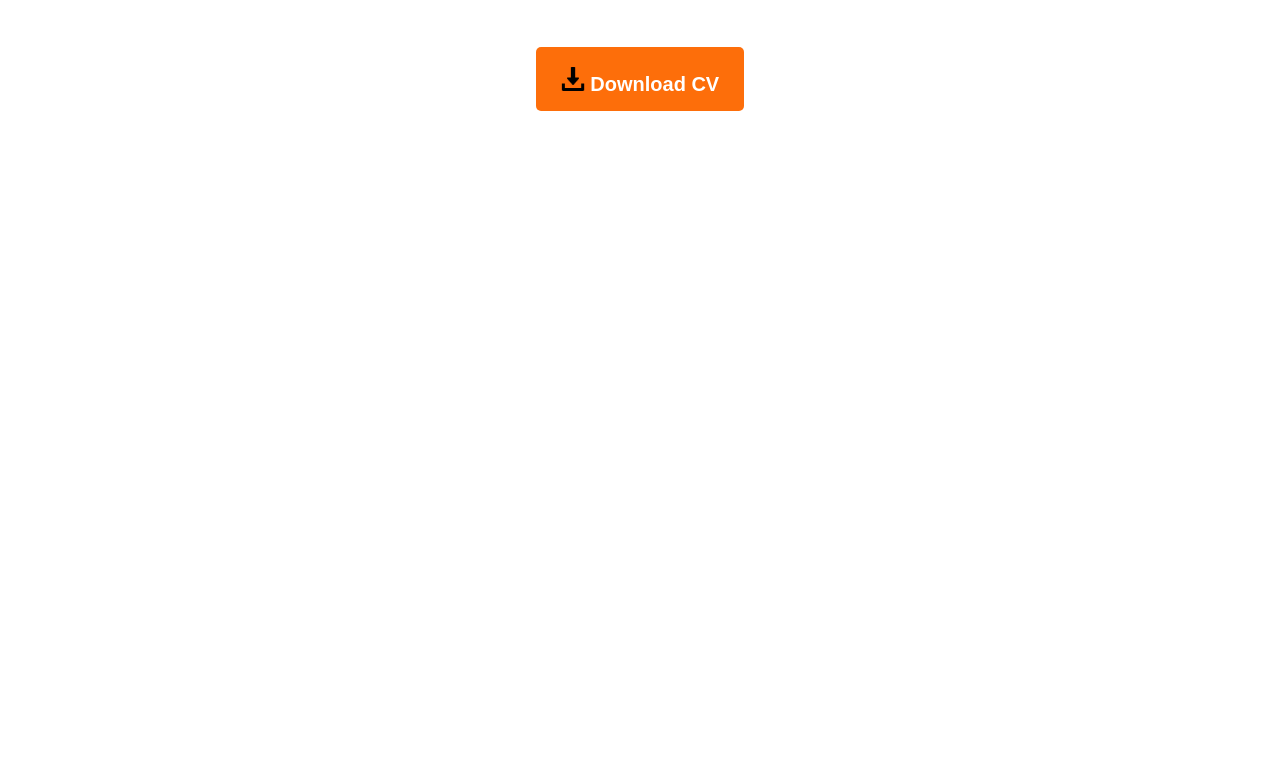
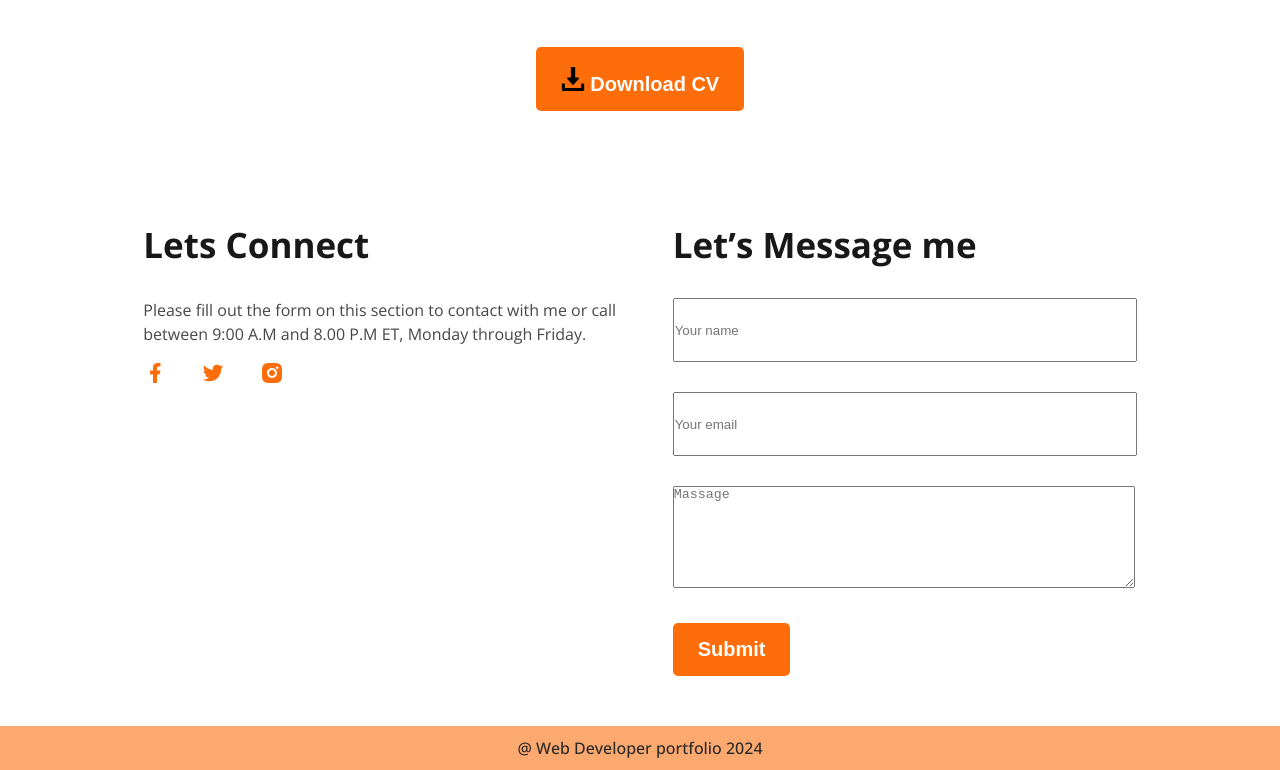
Before and after one commit to ashikbillah699/web-dev-portfolio, a plain HTML site: page index.html in a window 1280 px wide. Shown: the part 3119-3889 px from the top of the page. Before the commit the page ends 3340 px from the top, so only its background shows below. Drawn offline with nearby package versions, Linux system fonts and the light colour scheme.

Commit message:
project done

```diff
--- a/css/portfolio.css
+++ b/css/portfolio.css
@@ -2,26 +2,27 @@
 @import url('https://fonts.googleapis.com/css2?family=Open+Sans:ital,wght@0,300..800;1,300..800&display=swap');
 
 .open-sans-normal {
-  font-family: "Open Sans", sans-serif;
-  font-optical-sizing: auto;
-  font-style: normal;
-  font-variation-settings:"wdth" 100;
+    font-family: "Open Sans", sans-serif;
+    font-optical-sizing: auto;
+    font-style: normal;
+    font-variation-settings: "wdth" 100;
 }
+
 /* Common style */
-*{
+* {
     margin: 0 auto;
     padding: 0;
 }
 
-.text-primary{
+.text-primary {
     color: #FD6E0A;
 }
 
-.dark-2{
+.dark-2 {
     color: #474747;
 }
 
-.btn-primary{
+.btn-primary {
     background-color: #FD6E0A;
     color: #fff;
     padding: 15px 25px;
@@ -31,7 +32,7 @@
     font-weight: 700;
 }
 
-.section-title{
+.section-title {
     color: #181818;
     font-size: 35px;
     font-weight: bold;
@@ -40,7 +41,7 @@
 }
 
 /* header style */
-Header{
+Header {
     background-image: url('../images/developer.png'), url('../images/header_bg.png');
     background-repeat: no-repeat;
     background-position: top left, bottom right;
@@ -49,85 +50,85 @@ Header{
 }
 
 /* Nav style */
-.nav-title{
+.nav-title {
     font-size: 45px;
     font-weight: 800;
     color: #181818;
 }
 
-nav{
+nav {
     display: flex;
     justify-content: space-around;
     padding: 50px 0;
     text-align: center;
 }
 
-nav ul{
+nav ul {
     display: flex;
-    align-items: center ;
+    align-items: center;
 }
 
-nav ul li{
+nav ul li {
     list-style: none;
     margin-right: 50px;
 }
 
-nav li a{
+nav li a {
     text-decoration: none;
     font-size: 20px;
 
 }
 
 /* Banner style */
-.banner{
+.banner {
     display: flex;
     justify-content: space-between;
 
 }
 
-.banner-content{
+.banner-content {
     width: 1000px;
-    margin:130px 0px 0 200px;
+    margin: 130px 0px 0 200px;
 }
 
-.banner-content h4{
+.banner-content h4 {
     color: #474747;
     font-size: 35px;
     font-weight: 600;
 }
 
-.banner-content h1{
+.banner-content h1 {
     color: #181818;
     font-size: 65px;
     font-weight: 800;
 }
 
-.banner-content p{
+.banner-content p {
     color: #757575;
     font-size: 14px;
     padding: 10px 15px;
 }
 
-.banner img{
+.banner img {
     height: 550px;
     width: 516px;
-    margin:0 35px 0 165px;
+    margin: 0 35px 0 165px;
 }
 
 /* about style */
-.about{
+.about {
     background-color: #FFF8F3;
     border-radius: 10px;
     margin: 130px 200px;
     padding: 130px;
 }
 
-.about-content{
+.about-content {
     background-color: #fff;
     border: 1px solid #000;
 }
 
-.about-pera{
+.about-pera {
     color: #757575;
     font-size: 12px;
     text-align: center;
@@ -135,34 +136,34 @@ nav li a{
     line-height: 20px;
 }
 
-.about-items{
+.about-items {
     display: flex;
     justify-content: space-around;
 
 }
 
-.about-item{
+.about-item {
     text-align: center;
     font-size: 14px;
 }
 
-.about-item p{
+.about-item p {
     color: #757575;
     margin-bottom: 2px;
 }
 
-.about-item h5{
+.about-item h5 {
     color: #474747;
     font-weight: bold;
 }
 
 /* What i do part */
 
-.skill_header .about-pera{
+.skill_header .about-pera {
     padding: 15px 370px;
 }
 
-.skill_items{
+.skill_items {
     width: 1050px;
     display: flex;
     justify-content: space-around;
@@ -171,24 +172,25 @@ nav li a{
     padding: 50px 0;
 
 }
-.skill_item{
-    border:1px solid #bbb4b4;
+
+.skill_item {
+    border: 1px solid #bbb4b4;
     padding: 10px;
 }
 
-.skill_item img{
+.skill_item img {
     width: 44px;
     height: 44px;
 
 }
 
-.skill_item h5{
+.skill_item h5 {
     font-size: 18px;
     font-weight: bold;
 
 }
 
-.skill_item p{
+.skill_item p {
     font-size: 16px;
     color: #757575;
     line-height: 20px;
@@ -196,57 +198,107 @@ nav li a{
 }
 
 /* A summary of My Resume */
-.resume{
+.resume {
     width: 1050px;
     margin-top: 120px;
 }
 
-.resume_items{
+.resume_items {
     display: flex;
     justify-content: space-around;
     gap: 55px;
 }
 
-.education h3{
+.education h3 {
     font-size: 30px;
     font-weight: bold;
     color: #474747;
     padding: 50px 0 30px 0;
 }
 
-.education_item{
+.education_item {
     padding-right: 30px;
 }
 
-.education_item h5{
+.education_item h5 {
     font-size: 25px;
     font-weight: bold;
     color: #474747;
     padding: 20px 0;
 }
 
-.education_item small{
+.education_item small {
     font-size: 20px;
-    font-weight:600;
+    font-weight: 600;
     color: #757575;
 }
 
-.education_item p{
+.education_item p {
     font-size: 16px;
     color: #757575;
     padding-top: 15px;
     line-height: 24px;
 }
 
-.resume_btn{
+.resume_btn {
     text-align: center;
     margin: 50px 0 110px;
 }
 
-.resume_btn button img{
+.resume_btn button img {
     color: #fff;
     height: 24px;
     width: 24px;
     background-color: #FD6E0A;
     margin-top: 5px;
 }
+
+/* footer part */
+
+footer{
+    width: 1050px;
+    display: flex;
+}
+
+footer h3{
+    font-size: 35px;
+    font-weight: bold;
+    color: #181818;
+    padding-bottom: 30px;
+}
+
+footer p{
+    font-size: 16px;
+    color: #474747;
+    line-height: 24px;
+}
+
+.socile_icon img{
+    width: 24px;
+    height: 24px;
+    padding-right: 30px;
+    padding-top: 15px;
+}
+
+.messege input{
+    display: block;
+    margin-bottom: 30px;
+}
+
+footer .btn-primary{
+    text-align: start;
+    margin-top: 30px;
+}
+
+.footer_end{
+    margin: 50px auto 0;
+    background-color:#fca96f;
+    width: 100%;
+}
+.footer_end p{
+    text-align: center;
+    color: rgb(41, 40, 40);
+    font-weight: 500;
+    padding: 10px 0;
+    width: 100%;
+}
--- a/index.html
+++ b/index.html
@@ -106,7 +106,8 @@
                         <p>List skill/technologies here. You can change the icon above
                             to any of the 1500+ FontAwesome 5 free icons available. Aenean commodo ligula eget dolor.
                         </p>
-                        <br><br><hr>
+                        <br><br>
+                        <hr>
                     </div>
                     <div class="education_item">
                         <h5>Master in Computer Engineering</h5>
@@ -114,7 +115,8 @@
                         <p>List skill/technologies here. You can change the icon above
                             to any of the 1500+ FontAwesome 5 free icons available. Aenean commodo ligula eget dolor.
                         </p>
-                        <br><br><hr>
+                        <br><br>
+                        <hr>
                     </div>
                     <div class="education_item">
                         <h5>Master in Computer Engineering</h5>
@@ -122,7 +124,8 @@
                         <p>List skill/technologies here. You can change the icon above
                             to any of the 1500+ FontAwesome 5 free icons available. Aenean commodo ligula eget dolor.
                         </p>
-                        <br><br><hr>
+                        <br><br>
+                        <hr>
                     </div>
                     <div class="education_item">
                         <h5>Master in Computer Engineering</h5>
@@ -140,7 +143,8 @@
                         <p>List skill/technologies here. You can change the icon above
                             to any of the 1500+ FontAwesome 5 free icons available. Aenean commodo ligula eget dolor.
                         </p>
-                        <br><br><hr>
+                        <br><br>
+                        <hr>
                     </div>
                     <div class="education_item">
                         <h5>Master in Computer Engineering</h5>
@@ -148,7 +152,8 @@
                         <p>List skill/technologies here. You can change the icon above
                             to any of the 1500+ FontAwesome 5 free icons available. Aenean commodo ligula eget dolor.
                         </p>
-                        <br><br><hr>
+                        <br><br>
+                        <hr>
                     </div>
                     <div class="education_item">
                         <h5>Master in Computer Engineering</h5>
@@ -156,7 +161,8 @@
                         <p>List skill/technologies here. You can change the icon above
                             to any of the 1500+ FontAwesome 5 free icons available. Aenean commodo ligula eget dolor.
                         </p>
-                        <br><br><hr>
+                        <br><br>
+                        <hr>
                     </div>
                     <div class="education_item">
                         <h5>Master in Computer Engineering</h5>
@@ -168,11 +174,34 @@
                 </div>
             </div>
             <div class="resume_btn">
-            <button class="btn-primary"><img src="images/what i do/724933.png" alt=""> Download CV</button></a></li>
+                <button class="btn-primary"><img src="images/what i do/724933.png" alt=""> Download CV</button></a></li>
             </div>
         </section>
     </main>
-    <footer></footer>
+    <footer>
+        <div class="contact">
+            <h3>Lets Connect</h3>
+            <p>Please fill out the form on this section to contact with me or call<br> between  9:00 A.M and 8.00 P.M ET,
+                Monday through Friday.</p>
+                <div class="socile_icon">
+                    <a href=""><img src="images/icons/facebook.png" alt=""></a>
+                    <a href=""><img src="images/icons/twitter.png" alt=""></a>
+                    <a href=""><img src="images/icons/insta.png" alt=""></a>
+                </div>
+        </div>
+        <div class="messege">
+            <h3>Let’s Message me</h3>
+
+            <form action="/submit" method="post">
+                <input type="text" id="name" name="name" placeholder="Your name" style="width: 460px; height: 60px;">
+                <input type="email" id="email" name="email" placeholder="Your email" style="width: 460px; height: 60px;">
+                <textarea name="" id="" placeholder="Massage" style="width: 460px; height: 100px;"></textarea>
+            </form>
+                <button type="submit" class="btn-primary">Submit</button>
+            </div>
+        </div>
+    </footer>
+    <footer class="footer_end"><p>@ Web Developer portfolio 2024</p></footer>
 </body>
 
 </html>
```
